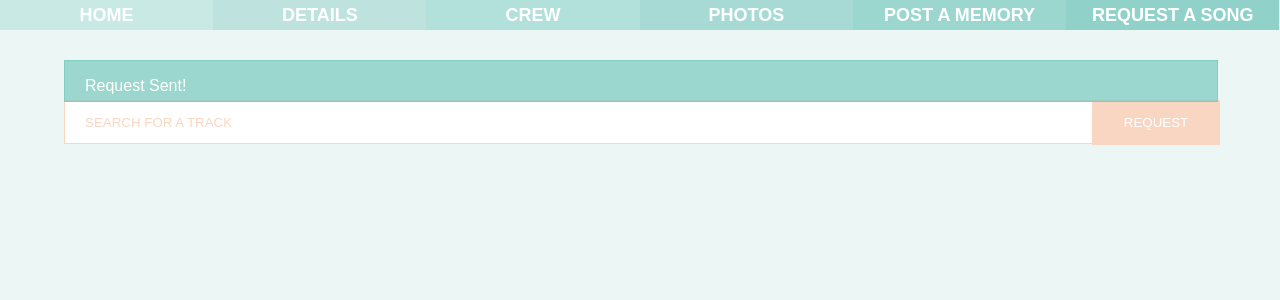
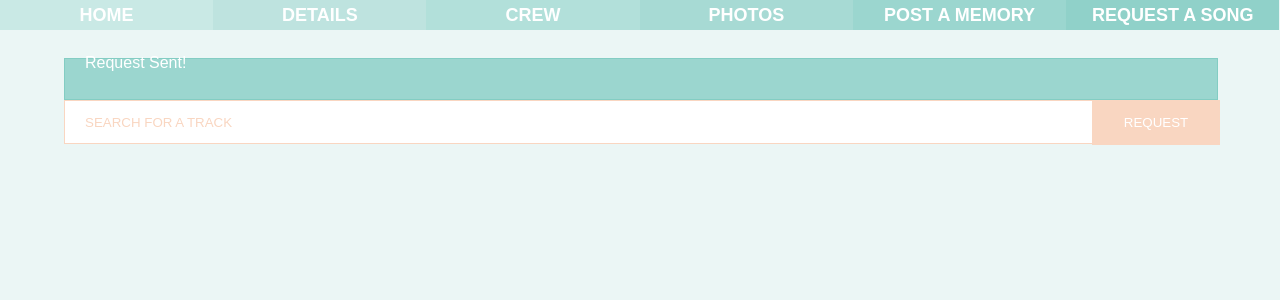
Before and after one commit to phyllisandjohn/phyllisandjohn.github.io, a Jekyll site: the page request/recieved.html, which Jekyll copies as it is, in a window 1280 px wide. Shown: the top 300 px of the page. Built offline with Jekyll 4.4.1, drawn with Linux system fonts in a browser that asks for light colours; nearby versions of some CDN libraries.

Commit message:
Update request.css

```diff
--- a/css/request.css
+++ b/css/request.css
@@ -3,14 +3,14 @@
   height: 40px;
   position: absolute;
   margin-left: 5%;
-  margin-top: 60px;
+  margin-top: 58px;
   background: rgba(122,201,191,.7);
   border: 1px solid rgba(122,201,191,.7);
-  margin-bottom:2px;
   color: #fff;
 }
 
 .recieved p {
+  margin-top: -5px;
   margin-left: 20px;
 }
 
```
